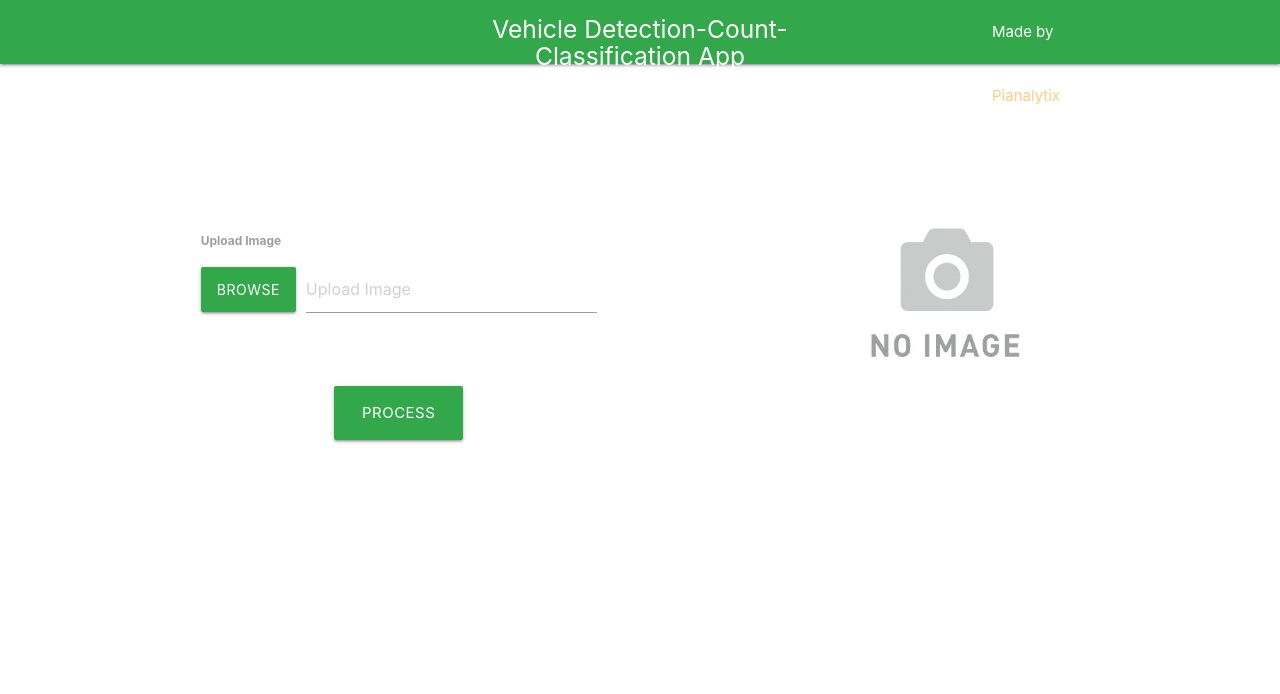
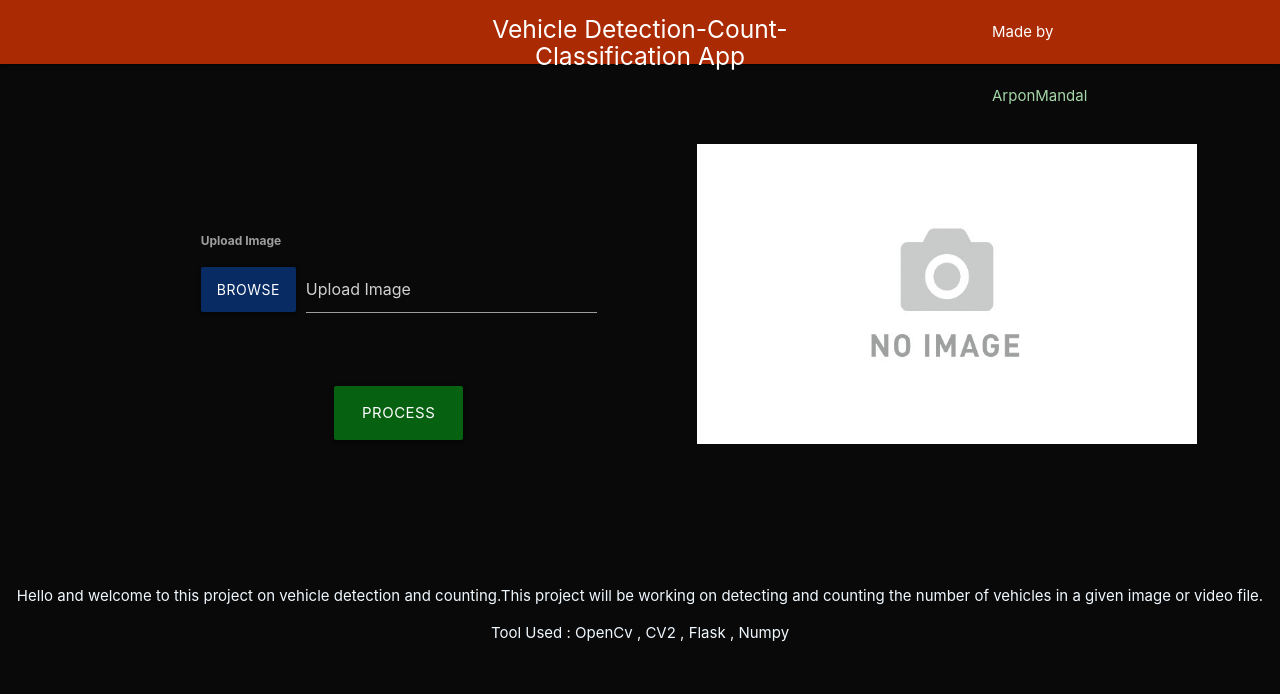
Before and after one commit to arponmandal/vehicle_count, a Flask app: page / in a window 1280 px wide. Shown: the top 694 px of the page. Run offline with Flask 2, Linux system fonts and the light colour scheme.

Commit message:
Update index.html

```diff
--- a/app/templates/index.html
+++ b/app/templates/index.html
@@ -1,5 +1,10 @@
 <!DOCTYPE html>
 <html lang="en">
+<style>
+  .output_text{
+   color: aliceblue;
+  }
+</style>
 <head>
   <meta http-equiv="Content-Type" content="text/html; charset=UTF-8"/>
   <meta name="viewport" content="width=device-width, initial-scale=1, maximum-scale=1.0"/>
@@ -8,12 +13,12 @@
   <link href="./static/css/materialize.css" type="text/css" rel="stylesheet" media="screen,projection"/>
 </head>
 
-<body>
-  <nav style="background-color: #32a84a" class="lighten-1"  role="navigation" style="height: 100px">
+<body style="background-color: rgb(9, 9, 9);">
+  <nav style="background-color: #aa2a03" class="lighten-1"  role="navigation" style="height: 100px">
     <div class="nav-wrapper container">
       <a id="logo-container" class="brand-logo center"><h5>Vehicle Detection-Count-Classification App</h5></a>
       <div style="margin-left: 800px">
-      	   Made by <a class="orange-text text-lighten-3">Pianalytix</a>
+      	   Made by <a class="green-text text-lighten-3">ArponMandal</a>
       </div>
     </div>
   </nav>
@@ -31,18 +36,18 @@
                   <div class="row">
                     <label for="first_name"><b>Upload Image</b></label><br>
                     <div class = "file-field input-field">
-                      <div class = "btn" style="background-color: #32a84a">
+                      <div class = "btn" style="background-color: #082b63">
                         <span>Browse</span>
                         <input type = "file" name="image_upload" id="image_upload" />
                       </div>
                       <div class = "file-path-wrapper">
-                        <input class = "file-path validate" type = "text" placeholder = "Upload Image" name="image_name" id="image_name" />
+                        <input style="color: white;" class = "file-path validate" type = "text" placeholder = "Upload Image" name="image_name" id="image_name" />
                       </div>
                     </div>
                   </div>
 
                   <div class="row center" style="margin-top: 50px">
-                    <button id="submit" type="submit" class="btn-large" style="background-color: #32a84a">Process</button>
+                    <button id="submit" type="submit" class="btn-large" style="background-color: #066111">Process</button>
                   </div>
 
               </div>
@@ -51,9 +56,9 @@
             <div class="input-field col s3">
               <div style="text-align: center; padding-top: 50px; margin-left: 100px">
                 <img src="{{ url_for('static',filename=full_filename) }}" width="500" height="300">
-              </div>
+              </div >
               {% if pred != None %}
-              <div style="width: 500px; margin-left: 100px; text-align: center;" >
+              <div style="width: 500px; margin-left: 100px; text-align: center;" class="output_text" >
                 <h5>{{ pred }}</h5>
               </div>
               {% endif %}
@@ -67,6 +72,18 @@
   </div>
   </div>
 
+  <p style="text-align: center;padding-top: 50px; color: aliceblue; ">
+
+    Hello and welcome to this project on vehicle detection and counting.This project will be working on detecting and counting the number of vehicles in a given image  or video file.
+
+  </p>
+
+  <p style="text-align: center;padding-bottom: 50px; color: aliceblue; ">
+
+    Tool Used : OpenCv , CV2 , Flask , Numpy
+
+  </p>
+
   <!--  Scripts-->
   <script src="./static/js/materialize.js"></script>
   <script type="text/javascript">
```
